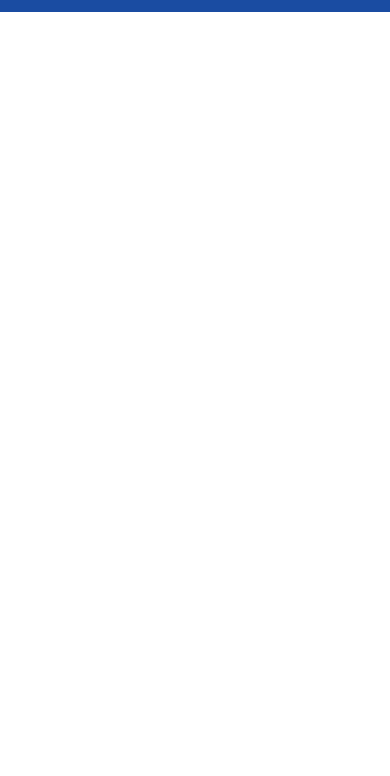
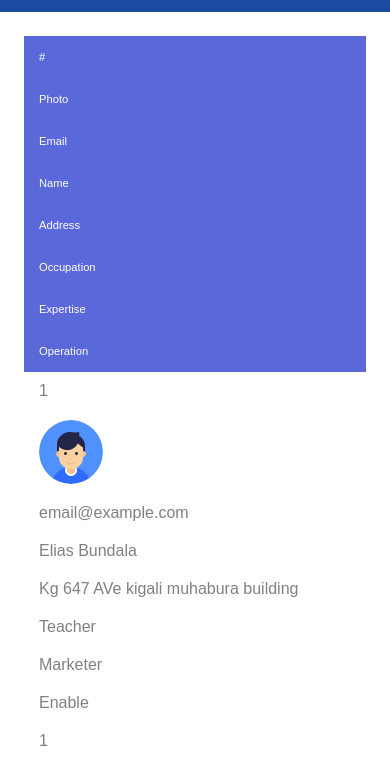
Before and after one commit to ebundala/free-mentors, a website: page UI/all-users.html in a window 390 px wide. Shown: the part 68-844 px from the top of the page. Drawn offline with Linux system fonts and the light colour scheme.

Commit message:
feature(users-list): add a responsive table layout
[Delivers #167737132]

```diff
--- a/UI/all-users.html
+++ b/UI/all-users.html
@@ -40,7 +40,62 @@
             </div>
             <div class="main-content">
 
+                <table class="users-table">
 
+                    <thead class="display-content">
+                        <tr class="display-content">
+                            <th class="table-head">#</th>
+
+
+                            <th >Photo</th>
+
+
+                            <th >Email</th>
+
+
+                            <th>Name</th>
+
+
+                            <th >Address</th>
+
+
+                            <th >Occupation</th>
+
+
+                            <th >Expertise</th>
+
+                            <th>Operation</th>
+
+
+
+
+
+                        </tr>
+                    </thead>
+                    <tbody class="display-content user-list">
+                        <tr class="display-content user-row">
+                            <td>1</td>
+                            <td>
+                              <div class="avator">
+                                    <img src="./assets/img/avator.png" alt="avator"></div>
+                            </td>
+                            <td>
+                                email@example.com
+                            </td>
+                            <td>
+                                Elias Bundala
+                            </td>
+                            <td >
+                                Kg 647 AVe kigali muhabura building
+                            </td>
+                            <td >Teacher</td>
+                            <td >Marketer</td>
+
+                            <td>Enable</td>
+                        </tr>
+
+                    </tbody>
+                </table>
 
 
 
--- a/UI/assets/css/app.css
+++ b/UI/assets/css/app.css
@@ -15,6 +15,7 @@ body {
     background-color: white;
     font-family: sans-serif;
     min-width: 300px;
+    text-overflow: ellipsis;
 }
 
 /*utility flexbox classes*/
@@ -705,11 +706,13 @@ button{
 .mentor-details .text1{
   font-size: 1rem;
   font-weight: 700;
+  text-overflow: ellipsis;
 
 }
 .mentor-details .text2{
     font-size: 1rem;
     font-weight: 300;
+    text-overflow: ellipsis;
 }
 .mentor-reviews-headline{
     grid-column: 1/-1;
@@ -975,9 +978,88 @@ button{
 
 }
 
+/*admin all users page*/
 
-/*medium sized screen*/
-@media (max-width: 820px) {
+.all-users-page
+.users-table{
+
+    display: grid;
+    grid-template-columns:2rem 5rem repeat(6,minmax(80px, 150px));
+    border-collapse: collapse;
+    max-width: 100%;
+}
+
+.all-users-page
+.display-content{
+    display: contents;
+}
+
+.all-users-page
+.user-column{
+    display: block;
+}
+
+
+th,
+td
+{
+  padding: 15px;
+  overflow: hidden;
+  text-overflow: ellipsis;
+  white-space: normal;
+  overflow-wrap:break-word;
+}
+
+th {
+  position: sticky;
+  top: 0;
+  background:var(--secondaryColor);
+  text-align: left;
+  font-weight: normal;
+  font-size: 0.7rem;
+  color:var(--backgroundColor);
+}
+
+th:last-child {
+  border: 0;
+}
+
+td {
+  padding-top: 10px;
+  padding-bottom: 10px;
+  color: #808080;
+}
+
+tr:nth-child(even) td {
+  background: var(--backgroundColor);
+}
+
+.users-table
+.avator{
+    width: 4rem;
+    height: 4rem;
+}
+
+/*media queries*/
+@media (max-width: 658px){
+    .all-users-page
+.users-table{
+    grid-template-columns:repeat(auto-fit,minmax(var(--minimumSize), 1fr));
+
+}
+
+}
+
+
+@media (min-width: 1441px){
+    .all-users-page
+.users-table{
+    grid-template-columns:repeat(8,minmax(140px, 1fr));
+
+}
+}
+
+@media (max-width: 960px) {
     .musthead {
         grid-template-columns:auto;
         grid-template-rows: 10rem repeat(3,auto);
--- a/UI/assets/js/app.js
+++ b/UI/assets/js/app.js
@@ -51,6 +51,7 @@ const main = () => {
   cloneAndAppendNode('.session-card', '.main-content', 35);
   cloneAndAppendNode('.mentor-review', '.mentor-reviews-list', 25);
   cloneAndAppendNode('.request-card', '.main-content', 25);
+  cloneAndAppendNode('.user-row', '.user-list', 50);
 };
 
 /**
```
